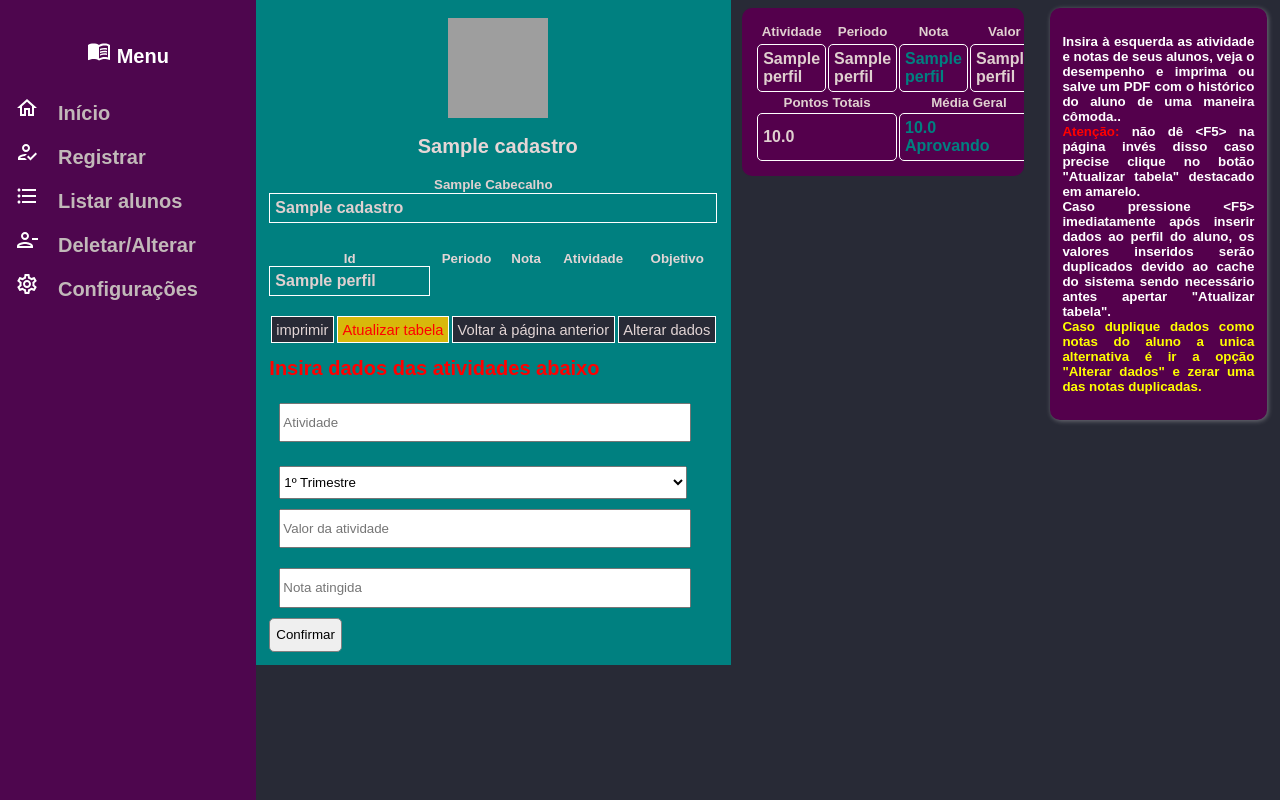
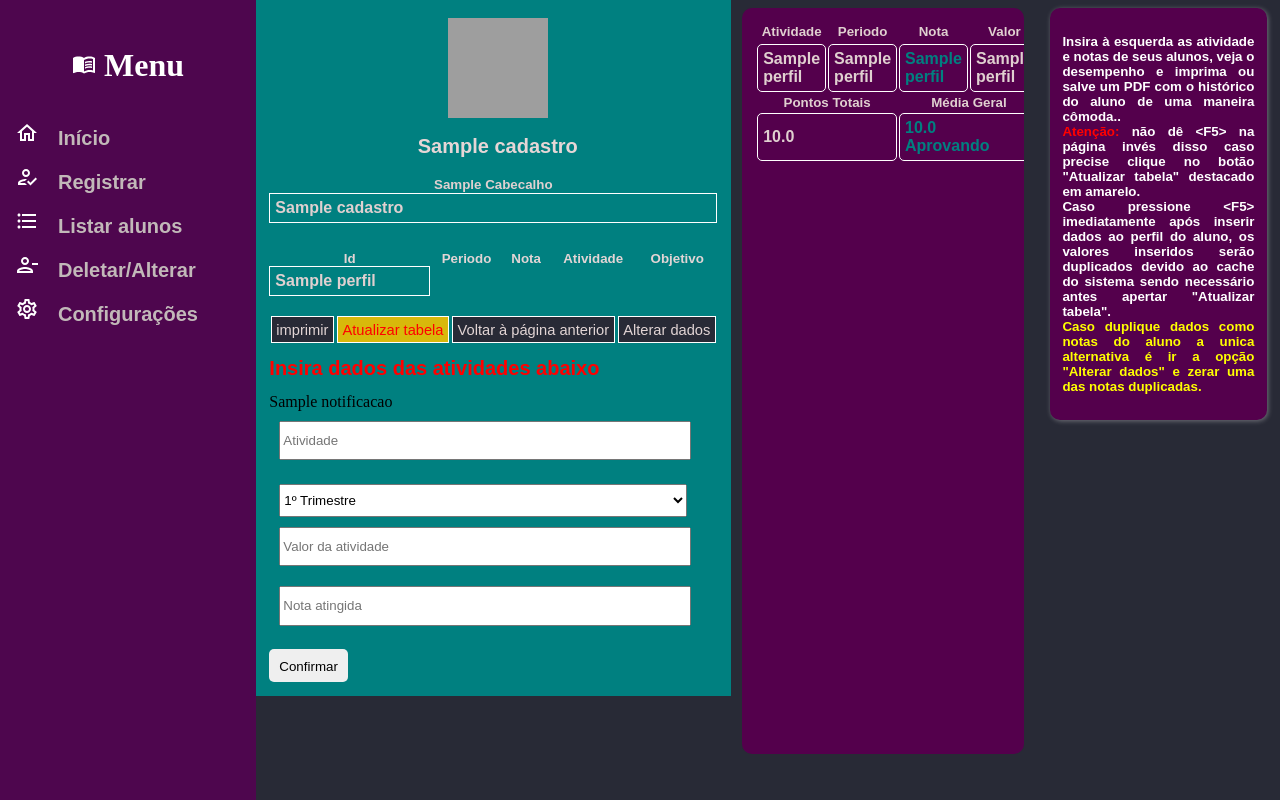
Before and after one commit to Eliomar-Julian/adm-professor, a Flask app: template templates/perfil-individual.html in a window 1280 px wide. Run offline with Flask 2, Linux system fonts and the light colour scheme; the template is opened without the code that fills it: most values are stand-ins (such as "Sample title", 1, 10 or a date in 2020); grey boxes are pictures that could not be loaded.

Commit message:
um tapa na gostosa

```diff
--- a/funcoes.py
+++ b/funcoes.py
@@ -90,6 +90,9 @@ def funcao_perfil_unico(nome):
         dados_perfil = dados[1]
         var['cadastro'] = dados_cadastrais
         var['perfil'] = dados_perfil
+        var['notificacao'] = '''<p style="color: yellow; background: red; padding: 1%;">
+            Dados inseridos, <strong>NÃO </strong>faça reload! clique em &lt;Atualizar
+            tabela&gt; para limpar o cache do formulario.</p>'''
         return render_template('perfil-individual.html', var=var)
     return render_template('perfil-individual.html', var=var)
 
--- a/static/css/cadastrar.css
+++ b/static/css/cadastrar.css
@@ -68,7 +68,7 @@ label {
     margin-left: 15%;
     word-wrap: break-word;
 }
-h1 {
+.h1 {
     text-align: center;
     font-size: 14pt;
 }
--- a/static/css/perfil-individual.css
+++ b/static/css/perfil-individual.css
@@ -59,7 +59,7 @@ td {
     padding: 1%;
     text-align: center;
 }
-h1 {
+.h1 {
     font-size: 15pt;
     color: rgb(230, 214, 214);
     font-family: Arial, sans-serif;
@@ -132,11 +132,11 @@ select {
     background-color: #54004C;
     position: fixed;
     width: 20vw;
-    height: auto;
+    height: 90vh;
     top: 1vh;
     left: 58vw;
     border-radius: 10px;
-    overflow-y: auto;
+    overflow-y: scroll;
     overflow-x: hidden;
     padding: 1%;
 }
--- a/static/js/main.js
+++ b/static/js/main.js
@@ -1,4 +1,4 @@
-// calcula a media no front end da pagina de perfil individual...
+// calcula a media no front end da pagina de perfil individual..............
 
 function calculaMedia(){
   let tds = document.getElementsByTagName("td");
@@ -23,9 +23,10 @@ function calculaMedia(){
     notaElemento.innerHTML = `${media.toFixed(1)} <br> <strong>Reprovando!</strong>`;
     notaElemento.setAttribute("style", "color: red");
   }
+  rolarParaFormulario();
 }
 
-// gera o PDF da funcao de perfil individual...
+// gera o PDF da funcao de perfil individual....................................
 
 function printData() {
     let divToPrint = document.getElementById("tabela");
@@ -34,7 +35,7 @@ function printData() {
     let th = document.getElementsByTagName("th");
     let td = document.getElementsByTagName("td");
     let nomee = document.getElementsByTagName("h1")[1];
-    newWin = window.open("");
+    let newWin = window.open("");
     for (var i = 0; i < th.length; i++) {
       th[i].style = `padding: 1%; color: red; margin: 1%; border: 1px solid black;
                       font-size: 15pt; font-family: Arial, sans-serif; margin: 1%;`
@@ -51,12 +52,11 @@ function printData() {
     newWin.document.write("MÉDIA:&nbsp;&nbsp;&nbsp;" + media.outerHTML);
     newWin.print();
     newWin.close();
-    //window.location.reload();
     atualizar();
   }
 
 
-// faz reload da pagna sem fazer post no banco de dados ..
+// faz reload da pagna sem fazer post no banco de dados ..............................
 
 function atualizar() {
   let nome = document.getElementsByTagName("h1")[1];
@@ -75,7 +75,7 @@ function filtrar(radioButton, filtro) {
   botao.click();
 }
 
-// validando form de cadastros de alunos ...
+// validando form de cadastros de alunos ...................................
 
 function validar() {
   let inputs = document.querySelectorAll(".inputs");
@@ -111,3 +111,34 @@ function validar() {
 function back(){
   window.history.back();
 }
+
+// interaçoes da tela de cadastro......................------------------//
+
+let notificacao = document.querySelectorAll(".h1");
+let formulario = document.getElementById("formulario-perfil");
+let filhos = formulario.childNodes;
+let alerta = document.createElement("h3");
+let botaoNotas = document.getElementById("insereNotas");
+formulario.addEventListener("click", mudanca);
+alerta.innerText = `* Os campos de notas não podem ficar vazios *`;
+alerta.style = `color: red;`;
+
+function mudanca(){
+  notificacao[2].innerHTML = `Clique em <strong style="color: red; background: orange;">
+      Atualizar tabela</strong> caso queira limpar os campos.`;
+  notificacao[2].style = "font-size: 12pt; color: orange; background-color: red; padding: 1%;"
+}
+function checarNotas(){
+  if (!filhos[8].value || !filhos[12].value){
+    formulario.insertBefore(alerta, filhos[14]);
+    return;
+  }
+  alerta.remove();
+  botaoNotas.setAttribute("type", "submit");
+}
+
+function rolarParaFormulario(){
+  formulario.scrollIntoView(false);
+}
+
+//----------------------------------------------------------------------------------//
--- a/templates/cadastrar.html
+++ b/templates/cadastrar.html
@@ -2,8 +2,8 @@
 {% block content %}
 <link rel="stylesheet" href="{{ url_for('static', filename='css/cadastrar.css') }}">
 <body>
-    <div id="cadastrar">
-        <h1>
+    <div class="div" id="cadastrar">
+        <h1 class="h1">
             Cadastrar aluno
         </h1>
         <form action="" id="formulario" method="POST" enctype="multipart/form-data">
--- a/templates/perfil-individual.html
+++ b/templates/perfil-individual.html
@@ -9,7 +9,7 @@
                 <img src="{{ url_for('static', filename='img/uploads/' + var.cadastro[2]) }}"
                     width="100" height="100">
             {% endif %}
-            <h1 value="{{ var.cadastro[4] }}" id="pessoa">{{ var.cadastro[4] }}</h1>
+            <h1 class="h1" value="{{ var.cadastro[4] }}" id="pessoa">{{ var.cadastro[4] }}</h1>
         </div>
         <table class="tabela-perfil-individual" id="tabela-1">
             {% for x in var.cabecalhos %}<th>{{ x }}</th>{% endfor %}<tr>
@@ -40,7 +40,7 @@
             {% endfor %}
         </tr>
         </table>
-        <div class="div-btn">
+        <div class="div-btn" id="div-btn">
             <button class="botao" onclick="printData()">imprimir</button>
             <button style="background-color: rgb(216, 185, 11); color: red;" class="botao" title="clique para atualizar a tabela"
                     onclick="atualizar()">
@@ -52,8 +52,13 @@
                     Alterar dados
             </button>
         </div>
-        <h1 style="color: red;">Insira dados das atividades abaixo</h1>
-        <form action="" method="POST">
+        <h1 class="h1" style="color: red;">Insira dados das atividades abaixo</h1>
+        {% if var.notificacao %}
+            {{ var.notificacao|safe }}
+        {% else %}
+            <h1 class="h1" style="color: blue;">Tabela atualizada</h1>
+        {% endif %}
+        <form action="" method="POST" id="formulario-perfil">
             <input autocomplete="off" type="hidden"  name="nome-pessoa" value="{{ var.cadastro[4] }}">
             <input autocomplete="off" type="text" name="atividade" placeholder="Atividade"
                 max="10" maxlength="10"><br>
@@ -66,7 +71,7 @@
             <input autocomplete="off" type="number" step="0.1" name="objetivo" placeholder="Valor da atividade">
             <br>
             <input autocomplete="off" type="number" step="0.1" name="nota" placeholder="Nota atingida">
-            <input type="submit"  value="Confirmar" autocomplete="off">
+            <input type="button" id="insereNotas" onclick="checarNotas()" value="Confirmar" autocomplete="off">
         </form>
     </div>
     <div class="div-infos">
--- a/templates/perfil.html
+++ b/templates/perfil.html
@@ -10,7 +10,7 @@
             {% endif %}
         </div>
         <div class="div-tabela">
-            <h1 style="color: teal; font-family: Arial, sans-serif; text-align: center;">Cadastrado</h1>
+            <h1 class="h1" style="color: teal; font-family: Arial, sans-serif; text-align: center;">Cadastrado</h1>
             <table class="descricao">
                 <th class="cabecalho">Nome</th>
                 <th class="cabecalho">Turno</th>
```
